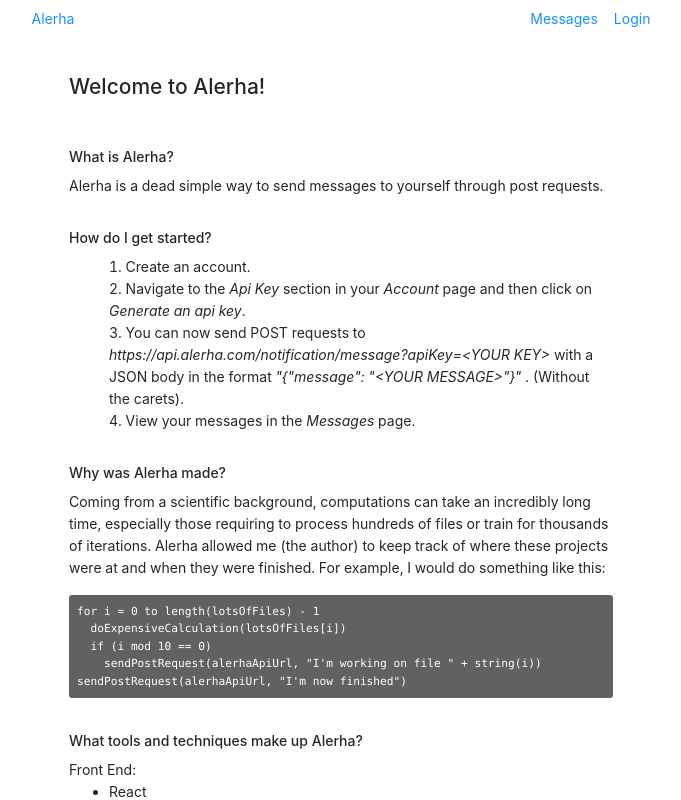
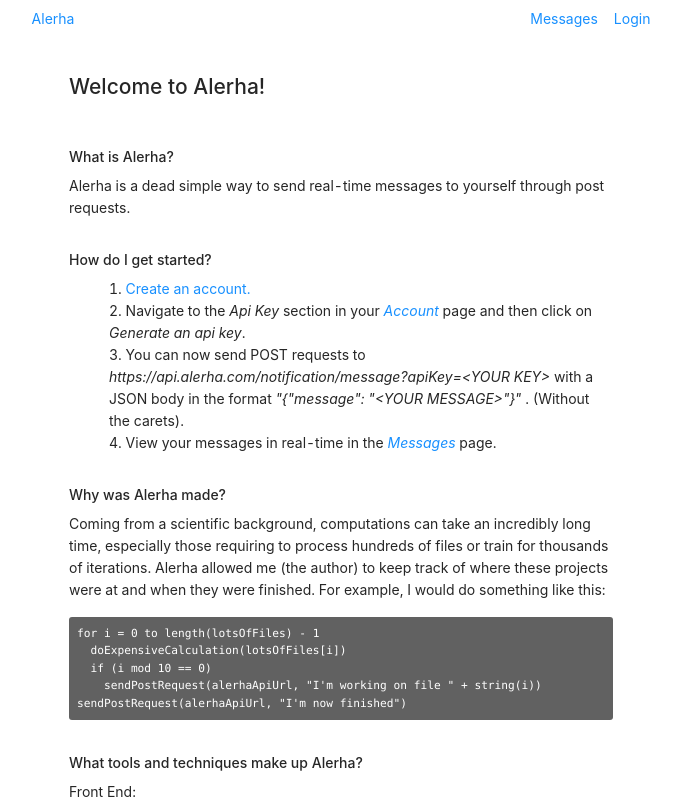
Before and after one commit to z0BI7z/alerha-client, a React (Create React App) app: page / in a window 1280 px wide. Shown: the top 800 px of the page, without its empty margins (299-980 px from the left). Built offline with nearby package versions, Linux system fonts and the light colour scheme; no server answers.

Commit message:
updated home

```diff
--- a/src/pages/Home.tsx
+++ b/src/pages/Home.tsx
@@ -24,7 +24,7 @@ function Home() {
         <h4>What is Alerha?</h4>
         <p>
           {`
-        Alerha is a dead simple way to send messages to yourself through post requests.
+        Alerha is a dead simple way to send real-time messages to yourself through post requests.
         `}
         </p>
       </div>
@@ -32,12 +32,16 @@ function Home() {
       <div>
         <h4>How do I get started?</h4>
         <ul style={{ listStyle: "none" }}>
-          <li>1. Create an account.</li>
+          <li>
+            1. <a href="/account">Create an account.</a>
+          </li>
           <li>
             2. Navigate to the{" "}
             <span style={{ fontStyle: "italic" }}>Api Key</span> section in your{" "}
-            <span style={{ fontStyle: "italic" }}>Account</span> page and then
-            click on{" "}
+            <span style={{ fontStyle: "italic" }}>
+              <a href="/account">Account</a>
+            </span>{" "}
+            page and then click on{" "}
             <span style={{ fontStyle: "italic" }}>Generate an api key</span>.
           </li>
           <li>
@@ -52,8 +56,11 @@ function Home() {
             . (Without the carets).
           </li>
           <li>
-            4. View your messages in the{" "}
-            <span style={{ fontStyle: "italic" }}>Messages</span> page.
+            4. View your messages in real-time in the{" "}
+            <span style={{ fontStyle: "italic" }}>
+              <a href="/message">Messages</a>
+            </span>{" "}
+            page.
           </li>
         </ul>
       </div>
```
